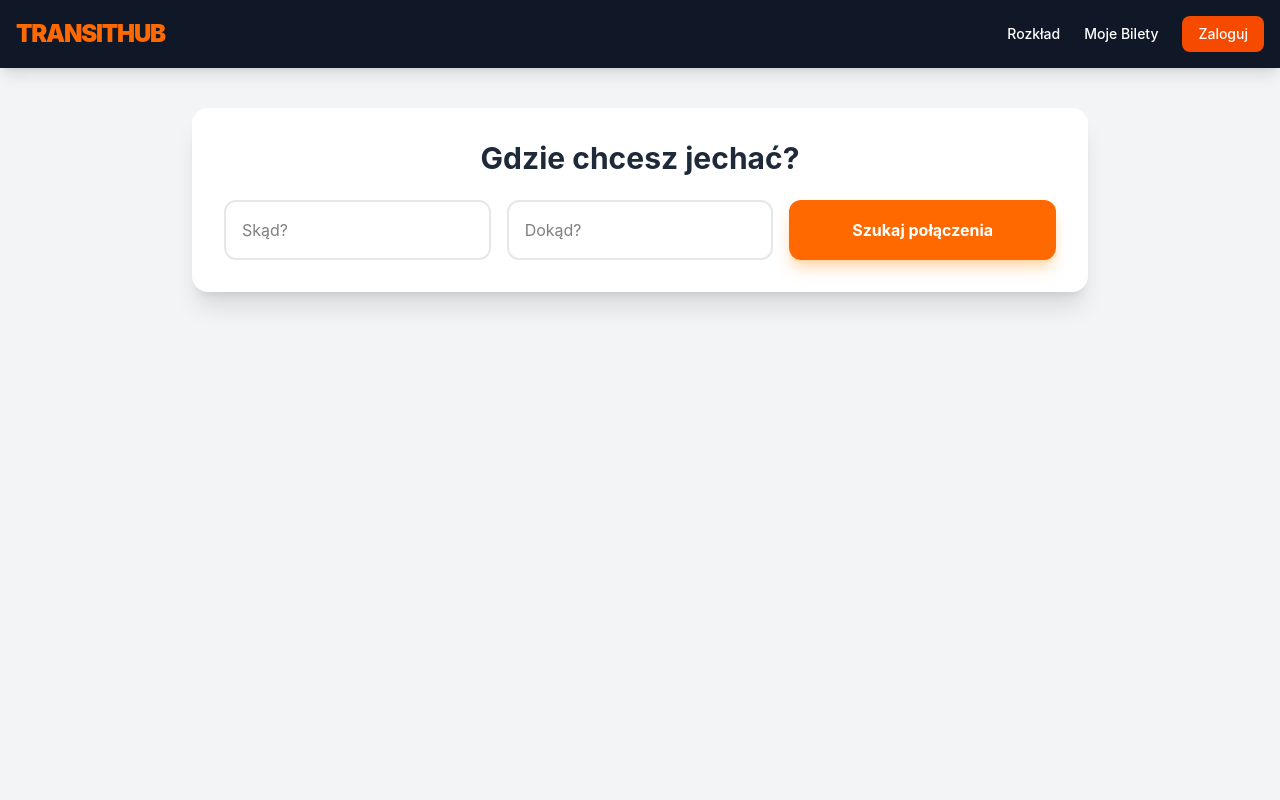
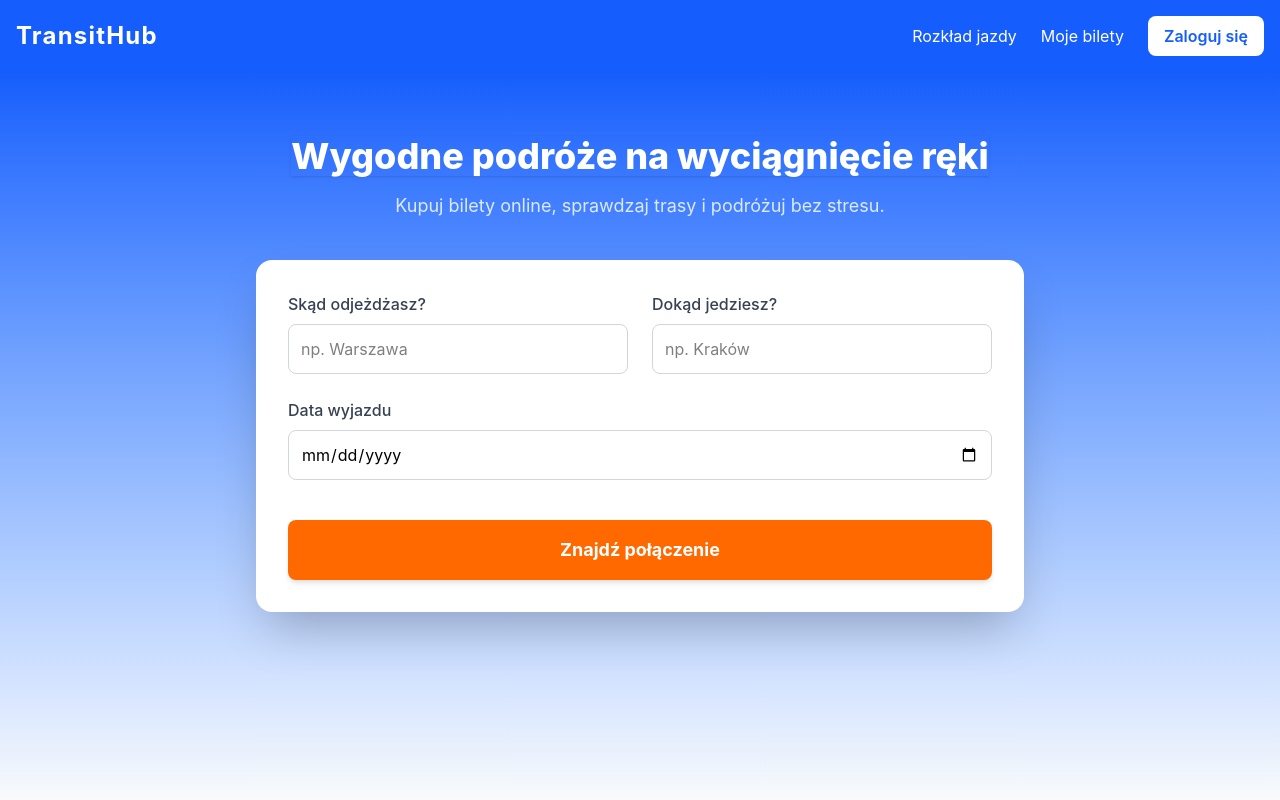
Before and after one commit to Noh-All/PROJEKT_Bazy_Danych_PROJEKT, a React app in the folder frontend/: page / in a window 1280 px wide. Built offline with nearby package versions, Linux system fonts and the light colour scheme; the HTML template or start-up script is replaced by a standard one.

Commit message:
UI: Nowy wygld frontendu na gazi main

```diff
--- a/frontend/src/App.jsx
+++ b/frontend/src/App.jsx
@@ -1,114 +1,132 @@
-import React, { useState } from 'react';
+import { useState } from 'react'
 
 function App() {
-  const [wyniki, setWyniki] = useState([]);
-  const [loading, setLoading] = useState(false);
+  const [skad, setSkad] = useState('')
+  const [dokad, setDokad] = useState('')
+  const [data, setData] = useState('')
 
-  const handleSearch = async (e) => {
+  // NOWOŚĆ: Stan przechowujący wyniki wyszukiwania (na razie pusta lista)
+  const [wyniki, setWyniki] = useState([])
+
+  const handleSearch = (e) => {
     e.preventDefault();
-    setLoading(true);
 
-    // Dane logowania od Kamila
-    const loginKamila = 'kamil';
-    const hasloKamila = '123';
-    const zaszyfrowaneDane = btoa(`${loginKamila}:${hasloKamila}`);
-
-    try {
-      const odpowiedz = await fetch('http://localhost:8080/api/routes', {
-        method: 'GET',
-        headers: {
-          'Authorization': `Basic ${zaszyfrowaneDane}`,
-          'Content-Type': 'application/json'
-        }
-      });
-
-      if (!odpowiedz.ok) throw new Error(`Błąd: ${odpowiedz.status}`);
-
-      const dane = await odpowiedz.json();
-      setWyniki(dane);
-    } catch (error) {
-      console.log("CORS lub błąd serwera - ładuję dane pokazowe:", error.message);
-
-      // Dane "udające" te z bazy Kamila dla świętego spokoju na prezentacji
-      setWyniki([
-        {
-          id: 1,
-          odjazd: '15:00',
-          przyjazd: '17:30',
-          przewoznik: 'TransitExpress (Linia Szybka)',
-          cena: '25.50 PLN',
-          skad: 'Nowy Sącz',
-          dokad: 'Kraków'
-        }
-      ]);
-    } finally {
-      setLoading(false);
-    }
-  };
+    // Zamiast alertu, symulujemy pobranie danych z bazy Kamila!
+    // Wrzucamy do "wyników" dwa przykładowe połączenia:
+    setWyniki([
+      { id: 1, odjazd: '08:00', przyjazd: '10:30', przewoznik: 'TransitExpress', cena: '45 PLN' },
+      { id: 2, odjazd: '11:15', przyjazd: '14:00', przewoznik: 'InterCity Bus', cena: '55 PLN' },
+      { id: 3, odjazd: '15:30', przyjazd: '17:45', przewoznik: 'Polskie Linie', cena: '39 PLN' }
+    ]);
+  }
 
   return (
-    <div className="min-h-screen bg-gray-100 font-sans">
-      {/* Header */}
-      <nav className="bg-gray-900 text-white p-4 shadow-lg">
+    <div className="min-h-screen bg-gray-50 flex flex-col">
+
+      {/* Pasek Nawigacji */}
+      <nav className="bg-blue-600 text-white p-4 shadow-md">
         <div className="container mx-auto flex justify-between items-center">
-          <h1 className="text-2xl font-black tracking-tighter text-orange-500">TRANSITHUB</h1>
-          <div className="space-x-6 text-sm font-medium">
-            <a href="#" className="hover:text-orange-500 transition">Rozkład</a>
-            <a href="#" className="hover:text-orange-500 transition">Moje Bilety</a>
-            <button className="bg-orange-600 px-4 py-2 rounded-lg hover:bg-orange-700">Zaloguj</button>
+          <h1 className="text-2xl font-bold tracking-wider">TransitHub</h1>
+          <div className="space-x-6">
+            <a href="#" className="hover:text-blue-200 transition">Rozkład jazdy</a>
+            <a href="#" className="hover:text-blue-200 transition">Moje bilety</a>
+            <button className="bg-white text-blue-600 px-4 py-2 rounded-lg font-semibold hover:bg-blue-50 transition">
+              Zaloguj się
+            </button>
           </div>
         </div>
       </nav>
 
-      {/* Main Content */}
-      <main className="container mx-auto py-10 px-4">
-        <div className="max-w-4xl mx-auto">
-          <div className="bg-white p-8 rounded-2xl shadow-xl mb-10">
-            <h2 className="text-3xl font-bold mb-6 text-gray-800 text-center">Gdzie chcesz jechać?</h2>
-            <form onSubmit={handleSearch} className="grid grid-cols-1 md:grid-cols-3 gap-4">
-              <input type="text" placeholder="Skąd?" className="p-4 border-2 border-gray-200 rounded-xl focus:border-orange-500 outline-none transition" />
-              <input type="text" placeholder="Dokąd?" className="p-4 border-2 border-gray-200 rounded-xl focus:border-orange-500 outline-none transition" />
-              <button type="submit" className="bg-orange-500 text-white font-bold py-4 rounded-xl hover:bg-orange-600 transition shadow-lg shadow-orange-200">
-                Szukaj połączenia
-              </button>
-            </form>
-          </div>
+      {/* Główna sekcja */}
+      <main className="grow flex flex-col items-center p-6 bg-linear-to-b from-blue-600 to-gray-50">
 
-          {/* Wyniki wyszukiwania */}
-          <div className="space-y-4">
-            {loading && (
-              <div className="text-center py-10">
-                <div className="animate-spin rounded-full h-12 w-12 border-b-2 border-orange-500 mx-auto mb-4"></div>
-                <p className="text-gray-500 font-medium">Łączenie z bazą danych...</p>
+        {/* Tekst powitalny */}
+        <div className="text-center mt-10 mb-10">
+          <h2 className="text-4xl font-extrabold text-white mb-4 shadow-sm">
+            Wygodne podróże na wyciągnięcie ręki
+          </h2>
+          <p className="text-blue-100 text-lg">
+            Kupuj bilety online, sprawdzaj trasy i podróżuj bez stresu.
+          </p>
+        </div>
+
+        {/* Formularz */}
+        <div className="bg-white p-8 rounded-2xl shadow-2xl w-full max-w-3xl mb-10">
+          <form onSubmit={handleSearch} className="space-y-6">
+            <div className="grid grid-cols-1 md:grid-cols-2 gap-6">
+              <div>
+                <label className="block text-gray-700 font-medium mb-2">Skąd odjeżdżasz?</label>
+                <input
+                  type="text"
+                  value={skad}
+                  onChange={(e) => setSkad(e.target.value)}
+                  className="w-full p-3 border border-gray-300 rounded-lg focus:outline-none focus:ring-2 focus:ring-blue-500 transition"
+                  placeholder="np. Warszawa"
+                  required
+                />
               </div>
-            )}
+              <div>
+                <label className="block text-gray-700 font-medium mb-2">Dokąd jedziesz?</label>
+                <input
+                  type="text"
+                  value={dokad}
+                  onChange={(e) => setDokad(e.target.value)}
+                  className="w-full p-3 border border-gray-300 rounded-lg focus:outline-none focus:ring-2 focus:ring-blue-500 transition"
+                  placeholder="np. Kraków"
+                  required
+                />
+              </div>
+            </div>
 
-            {!loading && wyniki.map((wynik) => (
-              <div key={wynik.id} className="bg-white p-6 rounded-2xl shadow-md border-l-8 border-orange-500 flex flex-col md:flex-row justify-between items-center hover:shadow-lg transition">
-                <div className="mb-4 md:mb-0">
-                  <div className="text-3xl font-black text-gray-800">{wynik.odjazd} — {wynik.przyjazd}</div>
-                  <div className="text-orange-600 font-bold text-sm uppercase tracking-widest mt-1">
-                    {wynik.przewoznik}
+            <div>
+              <label className="block text-gray-700 font-medium mb-2">Data wyjazdu</label>
+              <input
+                type="date"
+                value={data}
+                onChange={(e) => setData(e.target.value)}
+                className="w-full p-3 border border-gray-300 rounded-lg focus:outline-none focus:ring-2 focus:ring-blue-500 transition"
+                required
+              />
+            </div>
+
+            <button
+              type="submit"
+              className="w-full mt-4 bg-orange-500 text-white font-bold text-lg py-4 rounded-lg hover:bg-orange-600 transform hover:scale-[1.02] transition-all shadow-md cursor-pointer"
+            >
+              Znajdź połączenie
+            </button>
+          </form>
+        </div>
+
+        {/* NOWOŚĆ: Sekcja wyników wyszukiwania (pojawia się tylko, gdy są wyniki) */}
+        {wyniki.length > 0 && (
+          <div className="w-full max-w-3xl space-y-4 pb-10">
+            <h3 className="text-2xl font-bold text-gray-800 mb-4">Dostępne połączenia:</h3>
+
+            {/* Mapowanie (wypisywanie) wyników na ekran */}
+            {wyniki.map((trasa) => (
+              <div key={trasa.id} className="bg-white p-6 rounded-xl shadow-md flex justify-between items-center border-l-4 border-orange-500 hover:shadow-lg transition">
+                <div>
+                  <div className="text-xl font-bold text-gray-800">
+                    {trasa.odjazd} <span className="text-gray-400 font-normal mx-2">➔</span> {trasa.przyjazd}
                   </div>
-                  <div className="text-gray-400 text-xs mt-1 italic">ID Kursu: #{wynik.id}</div>
+                  <div className="text-gray-500 mt-1 text-sm">{trasa.przewoznik}</div>
                 </div>
 
-                <div className="flex items-center gap-6">
-                  <div className="text-right">
-                    <div className="text-xs text-gray-400 uppercase font-bold">Cena biletu</div>
-                    <div className="text-3xl font-black text-gray-900">{wynik.cena}</div>
-                  </div>
-                  <button className="bg-gray-900 text-white px-8 py-3 rounded-xl font-bold hover:bg-orange-500 transition">
-                    KUP BILET
+                <div className="flex flex-col items-end">
+                  <div className="text-2xl font-bold text-blue-600 mb-2">{trasa.cena}</div>
+                  <button className="bg-blue-100 text-blue-700 px-6 py-2 rounded-lg font-semibold hover:bg-blue-200 transition cursor-pointer">
+                    Kup bilet
                   </button>
                 </div>
               </div>
             ))}
           </div>
-        </div>
+        )}
+
       </main>
     </div>
-  );
+  )
 }
 
-export default App;
+export default App
```
